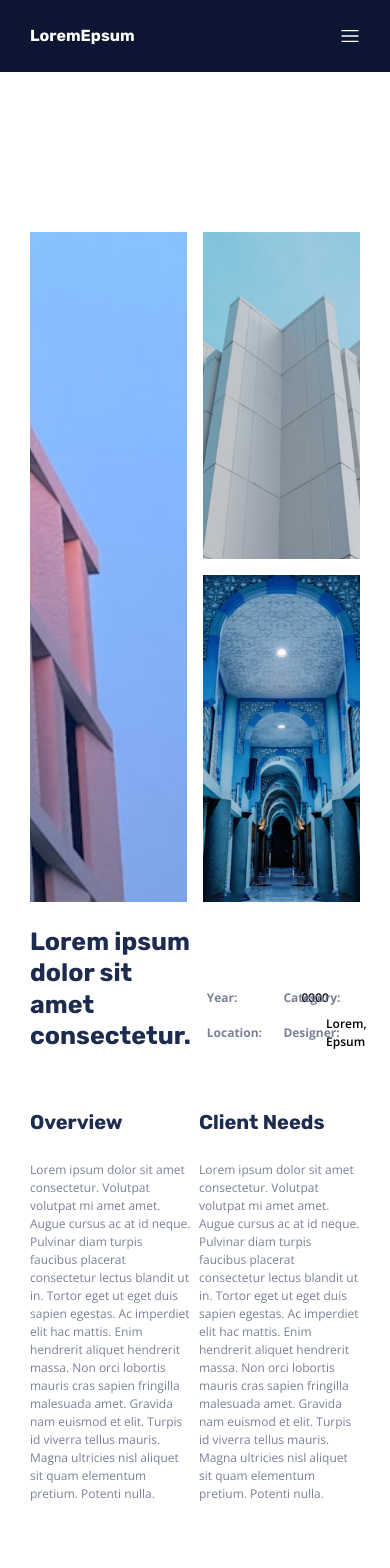
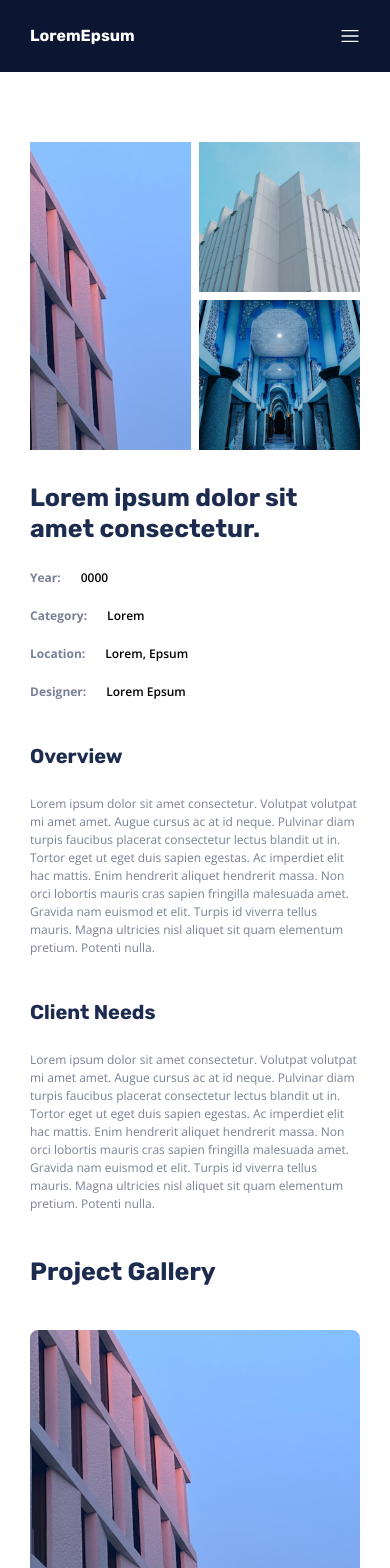
Before and after one commit to dazzlerabhi30800/wcs-ida, a React (Vite) app: page /projectDetail in a window 390 px wide. Shown: the top 1568 px of the page. Built offline with nearby package versions, Linux system fonts and the light colour scheme.

Commit message:
project gallery detail responsive

```diff
--- a/src/Components/Gallery.jsx
+++ b/src/Components/Gallery.jsx
@@ -5,18 +5,19 @@ import { useGlobalContext } from "../context";
 const Gallery = () => {
   const { galleryData } = useGlobalContext();
   return (
-    <section className={`mt-[120px]`}>
-      <div className={`${styles.marginX} ${styles.flexCol} gap-14`}>
+    <section className={`mt-[40px] md:mt-[80px] lg:mt-[120px]`}>
+      <div className={`${styles.marginX} ${styles.flexCol} gap-10 md:gap-14`}>
         <h2 className={`${fontStyles.h2} font-bold text-blue`}>
           Project Gallery
         </h2>
         {/* Gallery */}
-        <div className={`grid grid-cols-4 grid-rows-[280px_280px] gap-4`}>
+        <div className={`grid grid-cols-1 sm:grid-cols-2 md:grid-cols-4 md:grid-rows-[200px_200px] lg:grid-rows-[250px_250px] xl:grid-rows-[280px_280px] gap-4 sm:gap-3 md:gap-2 lg:gap-4`}>
           {galleryData?.map((gallery, index) => (
             <div className="galleryComp" key={index}>
               <img
                 src={gallery}
-                className="w-full h-full rounded-lg object-cover"
+                // className="w-full h-[300px] sm:h-[250px] md:h-[300px] lg:h-full rounded-lg object-cover"
+                className="w-full h-[300px] sm:h-[250px] md:h-full rounded-lg object-cover"
                 alt=""
               />
             </div>
--- a/src/Components/ProjectDetail.jsx
+++ b/src/Components/ProjectDetail.jsx
@@ -4,10 +4,10 @@ import Para1 from "../styles/Para1";
 
 const ProjectDetail = () => {
   return (
-    <section className={`mt-40`}>
-      <div className={`${styles.marginX} ${styles.flexCol} gap-6`}>
+    <section className={`${styles.marginT}`}>
+      <div className={`${styles.marginX} ${styles.flexCol} gap-8 md:gap-6`}>
         {/* Gallery */}
-        <div className="grid grid-cols-2 grid-rows-[327px_327px] gap-4">
+        <div className="grid grid-cols-2 grid-rows-[150px_150px] sm:grid-rows-[190px_190px] md:grid-rows-[327px_327px] gap-2 md:gap-4">
           <img
             src="./images/Random Imgs/img1.jpg"
             className={`w-full h-full row-span-2 object-cover`}
@@ -24,41 +24,41 @@ const ProjectDetail = () => {
             alt=""
           />
         </div>
-        <div className={`${styles.flexCol} gap-14`}>
-          <div className={`flex items-end gap-4`}>
+        <div className={`${styles.flexCol} gap-10 md:gap-14`}>
+          <div className={`${styles.flexResponsiveLarge} lg:items-end gap-6 lg:gap-4`}>
             <h2
               className={`${fontStyles.h2} font-bold text-blue flex-1 leading-tight`}
             >
               Lorem ipsum dolor sit amet consectetur.
             </h2>
-            <div className="basis-1/2 gap-y-2 grid grid-cols-2">
-              <div className={`${styles.flexRow} w-fit gap-16`}>
+            <div className="basis-1/2 gap-y-5 sm:gap-y-2 gap-x-10 grid grid-cols-1 sm:grid-cols-2 ">
+              <div className={`${styles.flexRow} gap-2 gap-5 lg:gap-16`}>
                 <Para1>Year:</Para1>
-                <Para1 color="font-blue" fontWeight="font-semibold">
+                <Para1 color="font-blue" fontWeight="font-semibold" style="w-max">
                   0000
                 </Para1>
               </div>
-              <div className={`${styles.flexRow} w-fit gap-16`}>
+              <div className={`${styles.flexRow}  gap-2 gap-5 gap-16`}>
                 <Para1>Category:</Para1>
-                <Para1 color="font-blue" fontWeight="font-semibold">
+                <Para1 color="font-blue" fontWeight="font-semibold"  style="w-max">
                   Lorem
                 </Para1>
               </div>
-              <div className={`${styles.flexRow} w-fit gap-16`}>
+              <div className={`${styles.flexRow}  gap-2 gap-5 gap-16 `}>
                 <Para1>Location:</Para1>
-                <Para1 color="font-blue" fontWeight="font-semibold">
+                <Para1 color="font-blue" fontWeight="font-semibold" style="w-max">
                   Lorem, Epsum
                 </Para1>
               </div>
-              <div className={`${styles.flexRow} w-fit gap-16`}>
+              <div className={`${styles.flexRow} gap-2 gap-5 gap-16`}>
                 <Para1>Designer:</Para1>
-                <Para1 color="font-blue" fontWeight="font-semibold">
+                <Para1 color="font-blue" fontWeight="font-semibold"  style="w-max">
                   Lorem Epsum
                 </Para1>
               </div>
             </div>
           </div>
-          <div className={`flex [&>div]:basis-1/2 gap-2`}>
+          <div className={`${styles.flexResponsiveLarge} lg:[&>div]:basis-1/2 gap-10 lg:gap-2`}>
             <div className={`${styles.flexCol} gap-6`}>
               <h3 className={`${fontStyles.h3} font-bold text-blue`}>
                 Overview
--- a/src/index.css
+++ b/src/index.css
@@ -44,14 +44,13 @@ body {
   grid-column: span 4;
 }
 
-.galleryComp:nth-child(1) {
-  grid-column: span 2;
-  grid-row: span 2;
-}
-
 @media Screen and (width >= 760px) {
   .projectComp:nth-child(even) {
     transform: translateY(40px);
+  }
+  .galleryComp:nth-child(1) {
+    grid-column: span 2;
+    grid-row: span 2;
   }
 }
 @media Screen and (width >= 1040px) {
```
